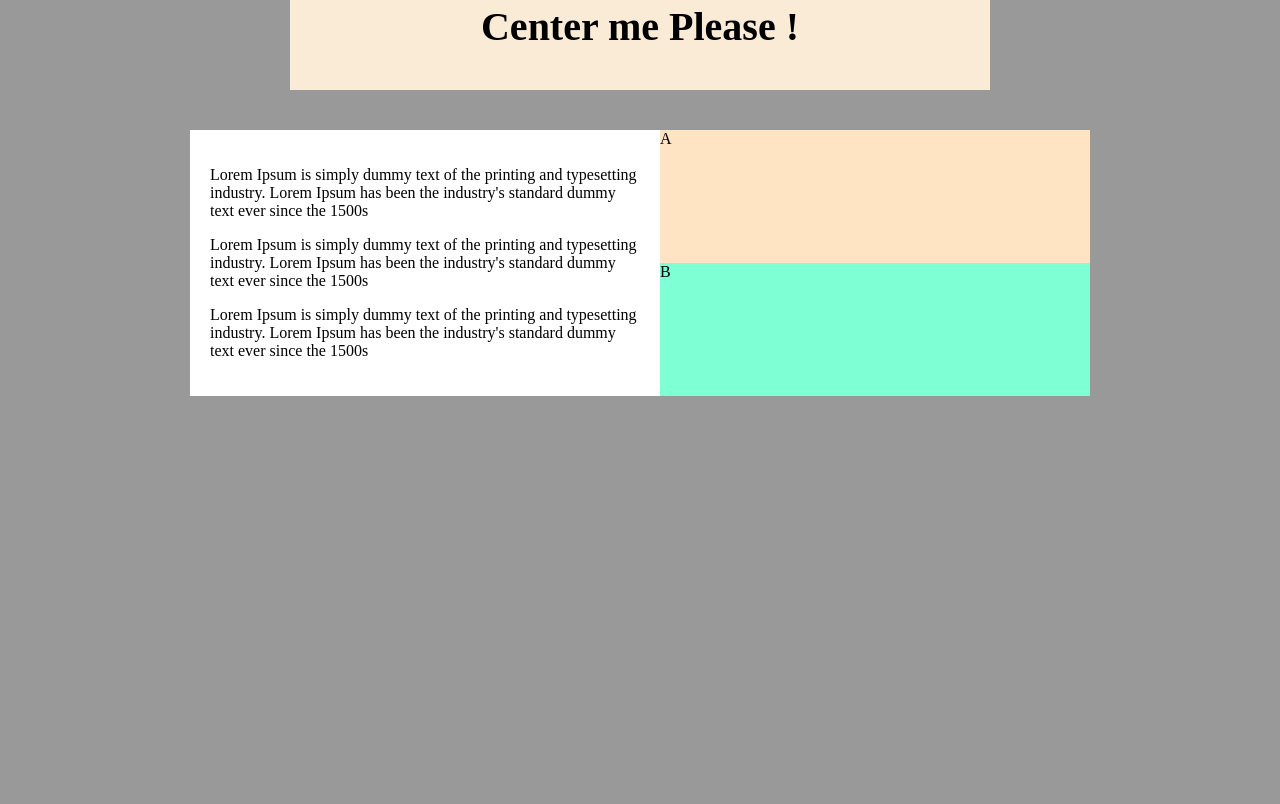
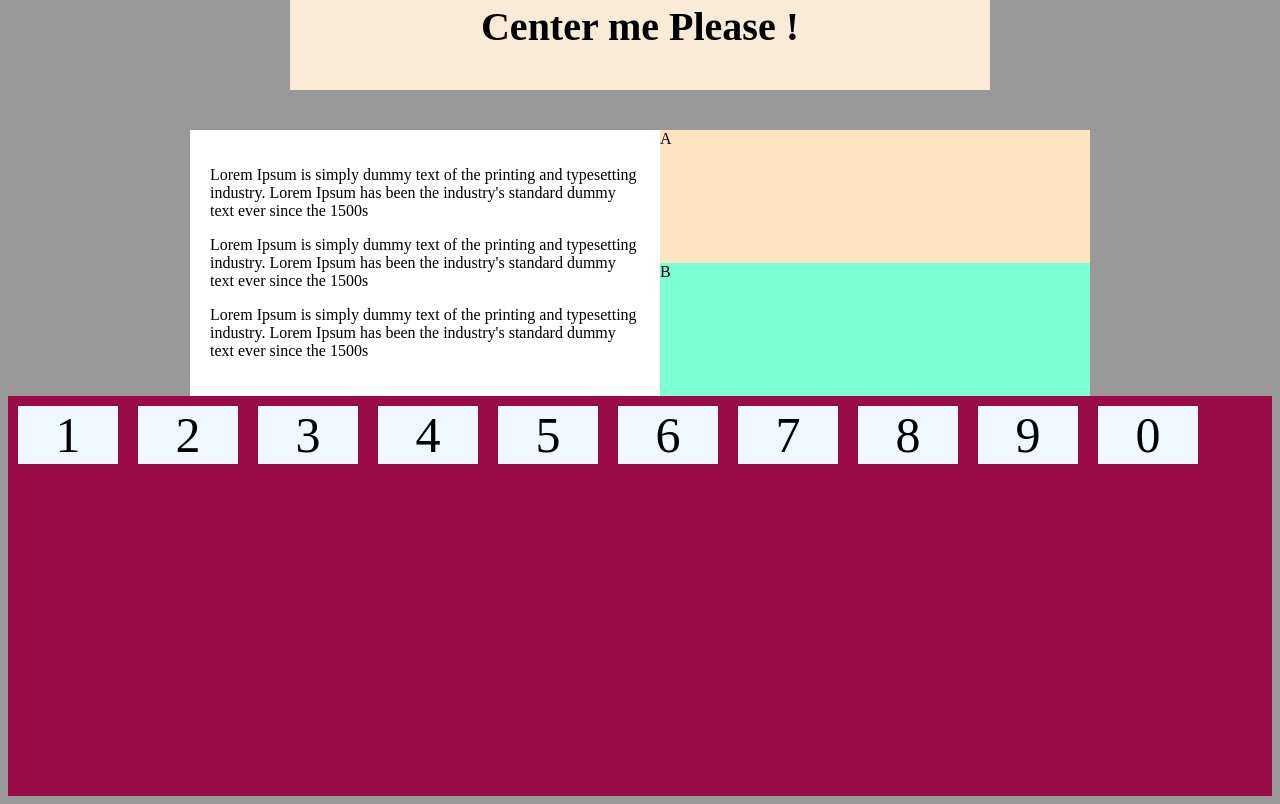
Before and after one commit to fauzzi/flexbox-css-sample, a plain HTML site: page index.html in a window 1280 px wide. Shown: the part 1505-2309 px from the top of the page. Before the commit the page ends 1909 px from the top, so only its background shows below. Drawn offline with Linux system fonts and the light colour scheme.

Commit message:
wrap content

```diff
--- a/index.html
+++ b/index.html
@@ -145,5 +145,18 @@
         <div class="second-b">B</div>
       </div>
     </div>
+
+    <div class="wrap-container">
+      <div>1</div>
+      <div>2</div>
+      <div>3</div>
+      <div>4</div>
+      <div>5</div>
+      <div>6</div>
+      <div>7</div>
+      <div>8</div>
+      <div>9</div>
+      <div>0</div>
+    </div>
   </body>
 </html>
--- a/main.css
+++ b/main.css
@@ -204,3 +204,19 @@ body {
   background-color: aquamarine;
   flex: 1;
 }
+
+.wrap-container {
+  display: flex;
+  height: 400px;
+  flex-wrap: wrap;
+  align-content: space-between;
+  background-color: #990b47;
+}
+
+.wrap-container div {
+  background-color: aliceblue;
+  width: 100px;
+  margin: 10px;
+  text-align: center;
+  font-size: 50px;
+}
```
